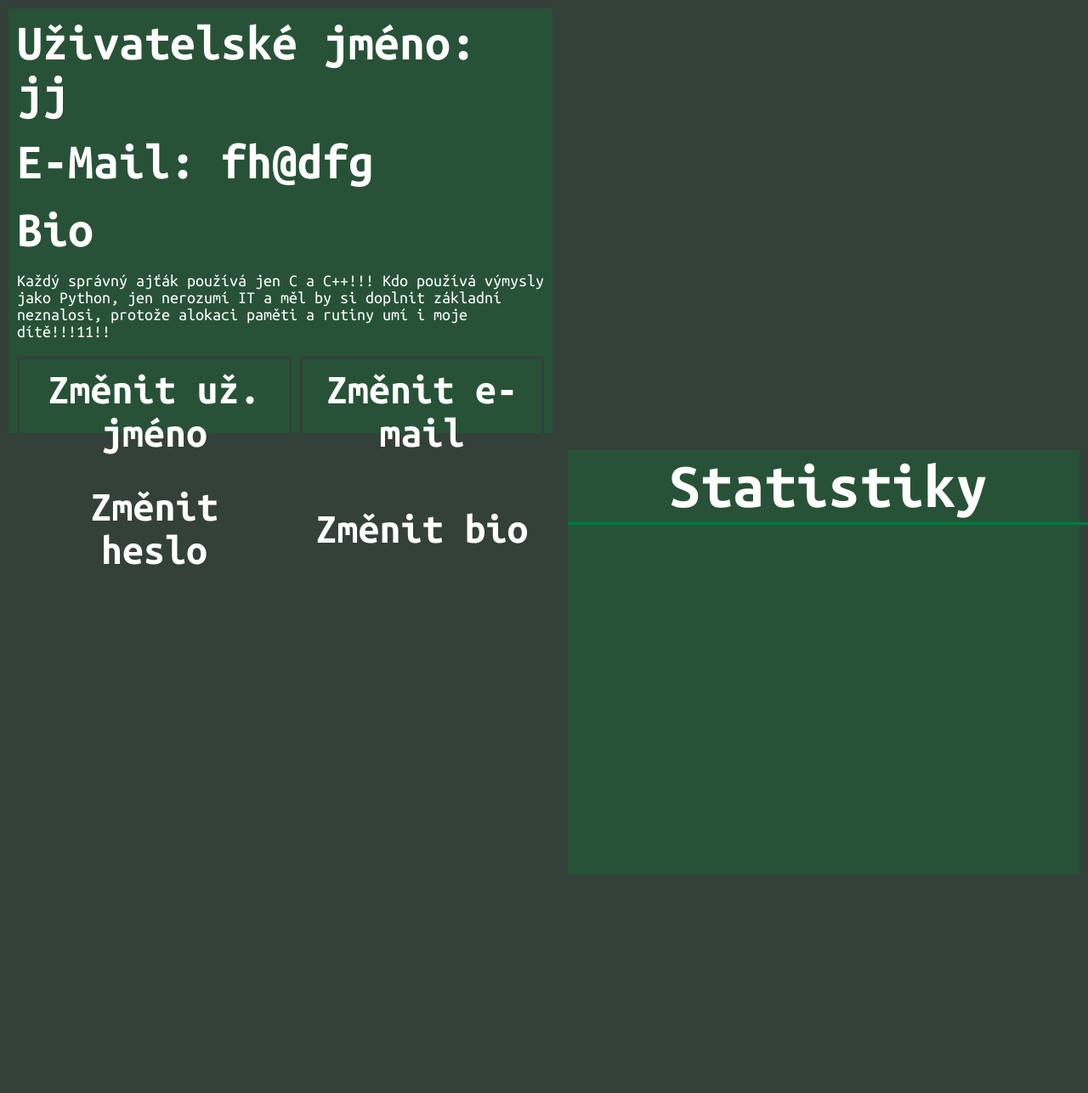
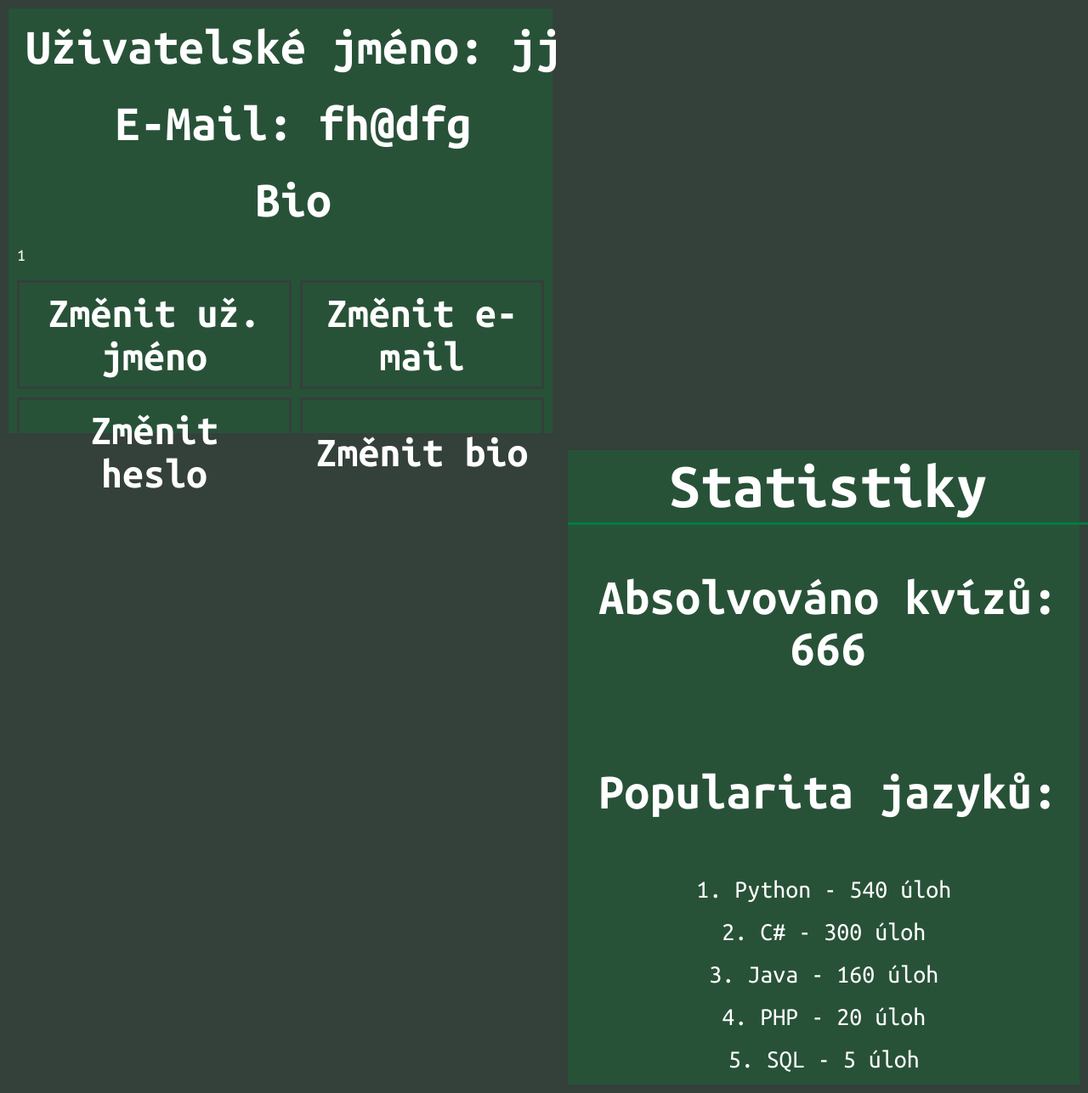
Before and after one commit to VanRhapsody/PersonalProject, a Flask app: page /profile in a window 1280 px wide. Shown: the part 90-1377 px from the top of the page at 85% size. Before the commit the page ends 1120 px from the top, so only its background shows below. Run offline with Flask 3, Linux system fonts and the light colour scheme; a user stored in the database is signed in.

Commit message:
Dokončeno stylování projektu

```diff
--- a/app.py
+++ b/app.py
@@ -3,6 +3,8 @@
 
 app=Flask(__name__)
 app.secret_key="Velice tajny klic xddd"
+
+
 
 
 @app.route("/")
@@ -21,11 +23,12 @@
 def profile():
     print(session.get("username"))
     if request.method=="POST":
-        con = sqlite3.connect("database.db")
+        con = sqlite3.connect("user.db")
         cur = con.cursor()
         username=request.form["name"]
         email=request.form["email"]
         password=request.form["password"]
+        bio=request.form["bio"]
         email_duplicate=cur.execute("SELECT email FROM user WHERE email=?",(email,))
         email_duplicate=email_duplicate.fetchall()
         username_duplicate=cur.execute("SELECT username FROM user WHERE username=?",(username,))
@@ -44,14 +47,16 @@
             con.close()
             return redirect(url_for("profile"))
         else:
-            cur.execute("INSERT INTO user (username, email, password) VALUES (?,?,?)",(username,email,password))
+            cur.execute("INSERT INTO user (username, email, password,bio) VALUES (?,?,?,?)",(username,email,password,bio))
             con.commit()
+            session["bio"]=bio
             session["username"]=username
             session["email"]=email
+
             con.close()
             return redirect(url_for("index"))
     elif "username" in session:
-        return render_template("profil.html", active=4, username=session["username"], email=session["email"])
+        return render_template("profil.html", active=4, username=session["username"], email=session["email"], bio=session["bio"])
     else:
 
         return render_template("register.html", active=4)
@@ -59,7 +64,7 @@
 @app.route("/login",methods=["POST","GET"])
 def login():
     if request.method=="POST":
-        con = sqlite3.connect("database.db")
+        con = sqlite3.connect("user.db")
         cur = con.cursor()
         identifier=request.form["identifier"]
         password=request.form["password"]
@@ -72,6 +77,7 @@
         if user:
             session["username"]=user[0][1]
             session["email"]=user[0][3]
+            session["bio"]=user[0][4]
             return render_template("index.html")
         else:
             pass #zobrazení chybové hlášky
@@ -84,7 +90,7 @@
 def change_info():
     if request.method=="POST":
         bio=request.form["bio"]
-        con = sqlite3.connect("database.db")
+        con = sqlite3.connect("user.db")
         cur = con.cursor()
         cur.execute("SELECT ")
 
--- a/static/css/style.css
+++ b/static/css/style.css
@@ -276,10 +276,20 @@
   min-height: 500px;
 }
 
+.profile-right-section h1,h2 {
+  width: 100%;
+  padding: 5px;
+  text-align: center;
+}
+
 .profile-right-section h1 {
   border-bottom: solid var(--hover-green);
-  width: 100%;
+}
+
+.profile-right-section p {
+  font-size: 30px;
   padding: 5px;
+  text-align: center;
 }
 
 .profile-links {
--- a/templates/profil.html
+++ b/templates/profil.html
@@ -6,7 +6,7 @@
     <h2>E-Mail: {{ email }}</h2><br>
     <h2>Bio</h2><br>
     <p>
-        Každý správný ajťák používá jen C a C++!!! Kdo používá výmysly jako Python, jen nerozumí IT a měl by si doplnit základní neznalosi, protože alokaci paměti a rutiny umí i moje dítě!!!11!!
+
         {% if bio %}
             {{ bio }}
         {% endif %}
@@ -26,6 +26,15 @@
 
 <div class="profile-right-section">
     <h1>Statistiky</h1>
+
+    <h2>Absolvováno kvízů: 666</h2>
+
+    <h2 style="text-align: center;">Popularita jazyků:</h2>
+    <p>1. Python - 540 úloh</p>
+    <p>2. C# - 300 úloh</p>
+    <p>3. Java - 160 úloh</p>
+    <p>4. PHP - 20 úloh</p>
+    <p>5. SQL - 5 úloh</p>
 </div>
 
 {% endblock %}
--- a/templates/register.html
+++ b/templates/register.html
@@ -22,6 +22,8 @@
         <input type="email" name="email" id="email" placeholder="Zadejte E-Mail:"><br>
         <label for="password">Heslo</label>
         <input type="password" name="password" id="password" placeholder="Zadejte heslo:"><br>
+        <label for="bio">Bio</label>
+        <textarea id="bio" name="bio"></textarea><br>
         <input type="submit" value="Registrovat se">
         <p>Máte již účet? <a href="{{ url_for('login') }}">Přihlaste se!</a></p>
         <a href="{{ url_for('index') }}">Vrátit se zpět</a>
```
Also changed, not shown: templates/ap.py (+48 -2 lines), user.db (added).
